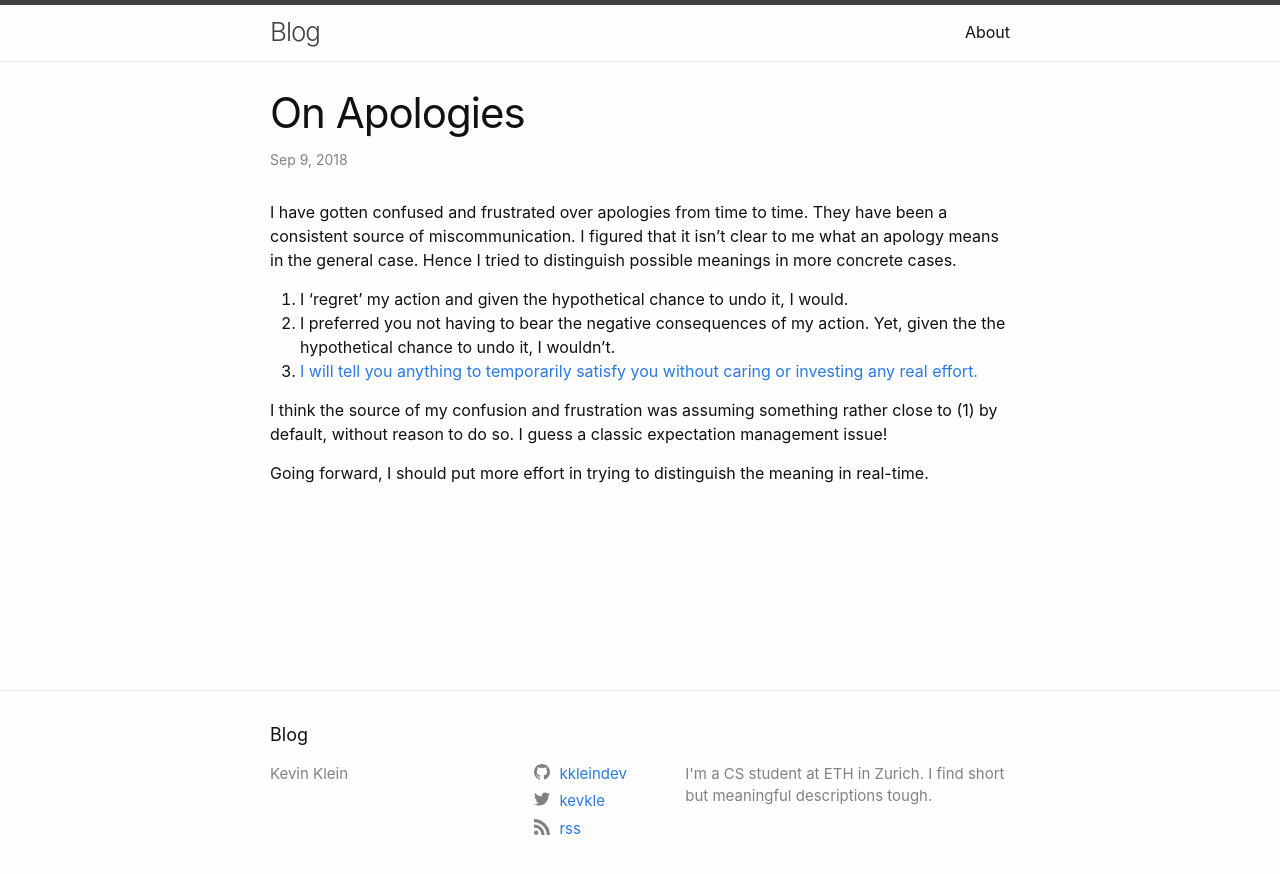
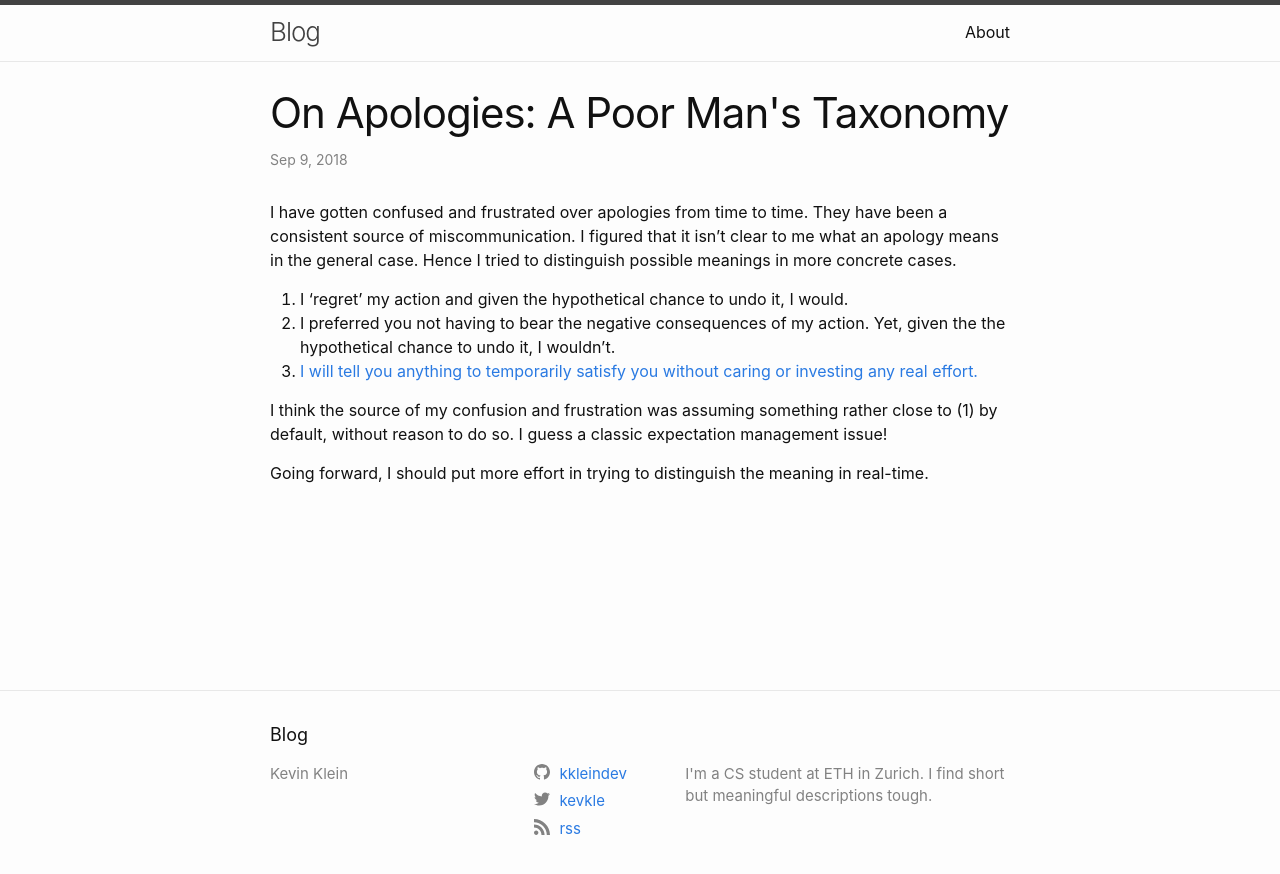
Before and after one commit to kklein/kklein.github.io, a Jekyll site: the page built from _posts/2018-09-09-apologies.markdown, in a window 1280 px wide. Shown: the top 874 px of the page. Built offline with Jekyll 4.4.1, drawn with Linux system fonts in a browser that asks for light colours.

Commit message:
Change title.

```diff
--- a/_posts/2018-09-09-apologies.markdown
+++ b/_posts/2018-09-09-apologies.markdown
@@ -1,6 +1,6 @@
 ---
 layout: post
-title:  "On Apologies"
+title:  "On Apologies: A Poor Man's Taxonomy"
 date:   2018-09-09 16:38:07 +0200
 categories: jekyll update
 ---
```
